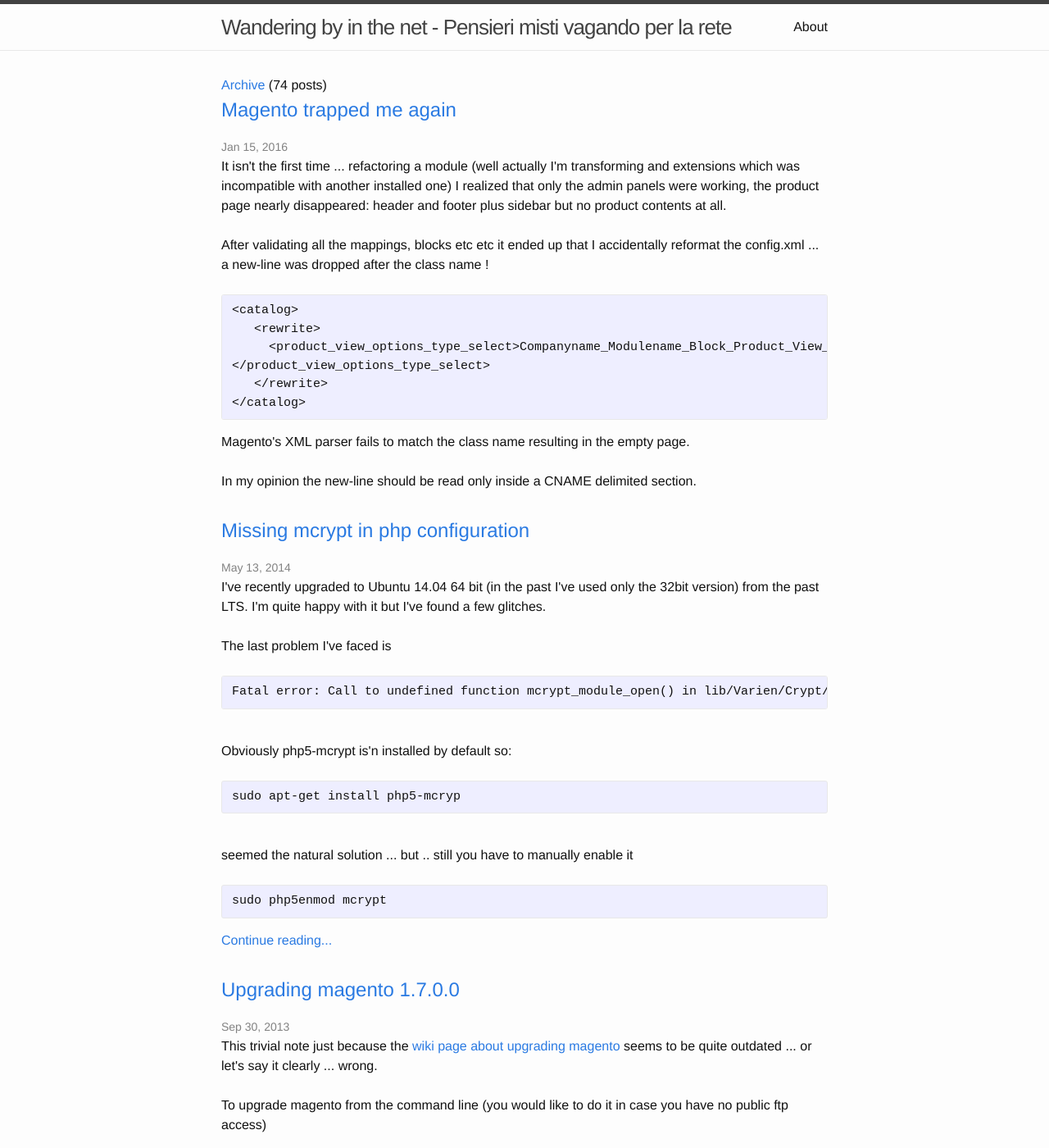
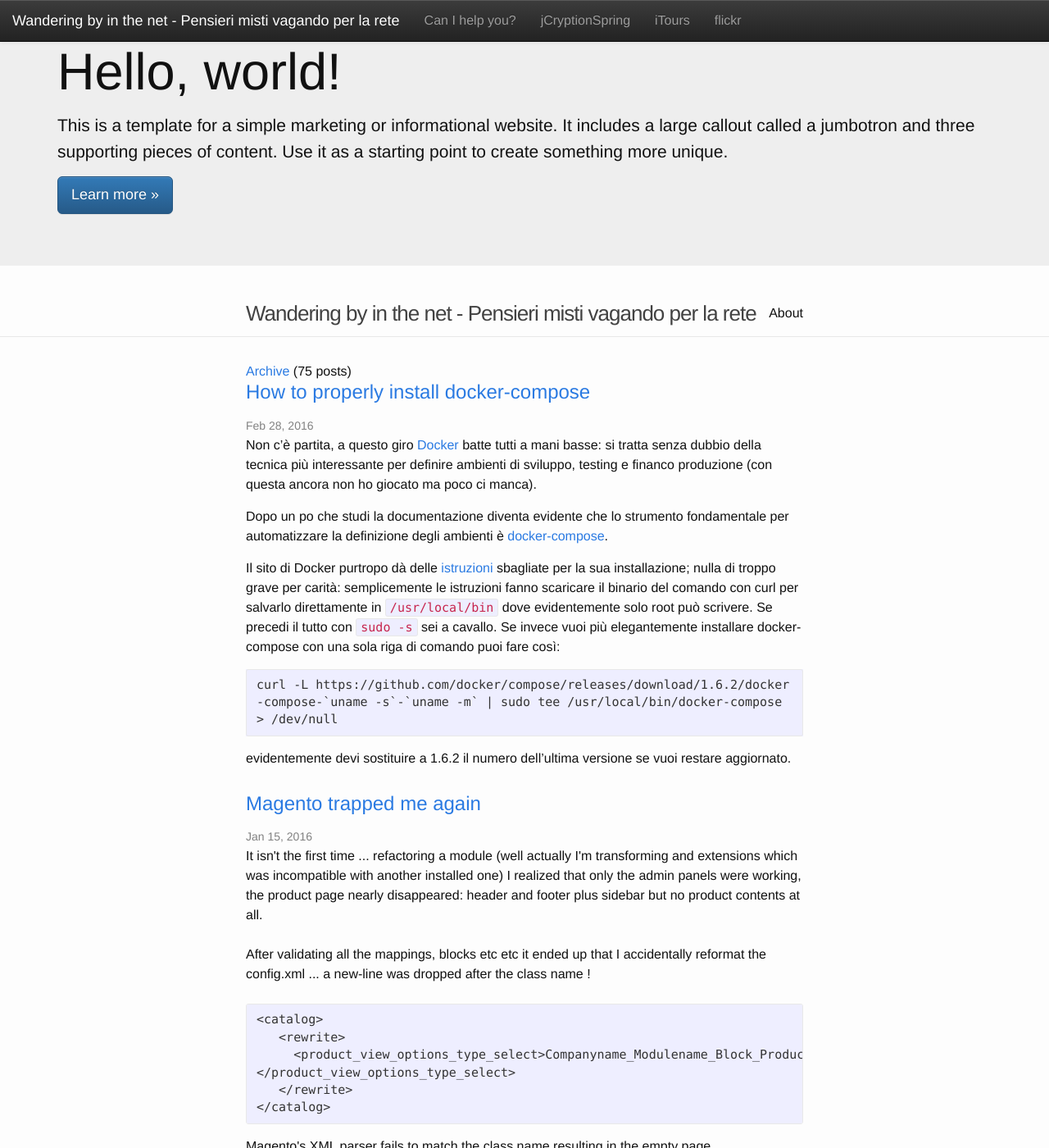
Before and after one commit to lrkwz/lrkwz.github.io, a Jekyll site: the page built from index.html, in a window 1280 px wide and 1400 px high. Shown: the whole window at 82% size. Built offline with Jekyll 4.4.1, drawn with Linux system fonts in a browser that asks for light colours; nearby versions of some CDN libraries; library files that are not in the unit come from our copies; the list of posts is cut into pages by our own code; some of the changed text lies outside the part shown.

Commit message:
Aggiornameti

````diff
--- a/_includes/footer.html
+++ b/_includes/footer.html
@@ -36,3 +36,9 @@
   </div>
 
 </footer>
+<script src="//ajax.googleapis.com/ajax/libs/jquery/1.11.2/jquery.min.js"></script>
+    <script>window.jQuery || document.write('<script src="js/vendor/jquery-1.11.2.min.js"><\/script>')</script>
+
+    <script src="js/vendor/bootstrap.min.js"></script>
+
+    <script src="js/main.js"></script>
--- a/_includes/head.html
+++ b/_includes/head.html
@@ -1,7 +1,20 @@
 <head>
   <meta charset="utf-8">
-  <meta http-equiv="X-UA-Compatible" content="IE=edge">
+  <meta http-equiv="X-UA-Compatible" content="IE=edge,chrome=1">
   <meta name="viewport" content="width=device-width, initial-scale=1">
+  <link rel="apple-touch-icon" href="assets/apple-touch-icon.png">
+
+  <link rel="stylesheet" href="css/bootstrap.min.css">
+  <style>
+      body {
+          padding-top: 50px;
+          padding-bottom: 20px;
+      }
+  </style>
+  <link rel="stylesheet" href="css/bootstrap-theme.min.css">
+  <link rel="stylesheet" href="css/main.css">
+
+  <script src="js/vendor/modernizr-2.8.3-respond-1.4.2.min.js"></script>
 
   <title>{% if page.title %}{{ page.title | escape }}{% else %}{{ site.title | escape }}{% endif %}</title>
   <meta name="description" content="{% if page.excerpt %}{{ page.excerpt | strip_html | strip_newlines | truncate: 160 }}{% else %}{{ site.description }}{% endif %}">
--- a/_includes/header.html
+++ b/_includes/header.html
@@ -1,4 +1,44 @@
 <header class="site-header">
+<!--[if lt IE 8]>
+    <p class="browserupgrade">You are using an <strong>outdated</strong> browser. Please <a href="http://browsehappy.com/">upgrade your browser</a> to improve your experience.</p>
+<![endif]-->
+<nav class="navbar navbar-default navbar-inverse navbar-fixed-top" role="navigation">
+<div class="container-fluid">
+<div class="navbar-header">
+  <button type="button" class="navbar-toggle collapsed" data-toggle="collapse" data-target="#navbar" aria-expanded="false" aria-controls="navbar">
+    <span class="sr-only">Toggle navigation</span>
+    <span class="icon-bar"></span>
+    <span class="icon-bar"></span>
+    <span class="icon-bar"></span>
+  </button>
+  <a class="navbar-brand" href="/">{{ site.title | escape }}</a>
+</div>
+<!-- Collect the nav links, forms, and other content for toggling -->
+   <div class="collapse navbar-collapse" id="bs-example-navbar-collapse-1">
+     <ul class="nav navbar-nav">
+       <li><a href="http://www.linkedin.com/in/lrkwz/it">Can I help you?</a></li>
+       <li><a href="http://lrkwz.github.com/jCryptionSpring/">jCryptionSpring</a></li>
+       <li><a href="#">iTours</a></li>
+       <li><a href="http://www.flickr.com/lrkwz">flickr</a></li>
+     </ul>
+     <form class="hidden navbar-form navbar-left" role="search">
+       <div class="form-group">
+         <input type="text" class="form-control" placeholder="Search">
+       </div>
+       <button type="submit" class="btn btn-default">Submit</button>
+     </form>
+   </div><!-- /.navbar-collapse -->
+</div>
+</nav>
+
+<!-- Main jumbotron for a primary marketing message or call to action -->
+<div class="jumbotron">
+  <div class="container">
+    <h1>Hello, world!</h1>
+    <p>This is a template for a simple marketing or informational website. It includes a large callout called a jumbotron and three supporting pieces of content. Use it as a starting point to create something more unique.</p>
+    <p><a class="btn btn-primary btn-lg" href="#" role="button">Learn more &raquo;</a></p>
+  </div>
+</div>
 
   <div class="wrapper">
 
--- a/_layouts/default.html
+++ b/_layouts/default.html
@@ -1,5 +1,8 @@
 <!DOCTYPE html>
-<html>
+<!--[if lt IE 7]>      <html class="no-js lt-ie9 lt-ie8 lt-ie7" lang=""> <![endif]-->
+<!--[if IE 7]>         <html class="no-js lt-ie9 lt-ie8" lang=""> <![endif]-->
+<!--[if IE 8]>         <html class="no-js lt-ie9" lang=""> <![endif]-->
+<!--[if gt IE 8]><!--> <html class="no-js" lang=""> <!--<![endif]-->
 
   {% include head.html %}
 
@@ -14,7 +17,7 @@
     </div>
 
     {% include footer.html %}
-
+    {% include analytics.html %}
   </body>
 
 </html>
--- a/_layouts/full.html
+++ b/_layouts/full.html
@@ -1,5 +1,8 @@
 <!DOCTYPE html>
-<html>
+<!--[if lt IE 7]>      <html class="no-js lt-ie9 lt-ie8 lt-ie7" lang=""> <![endif]-->
+<!--[if IE 7]>         <html class="no-js lt-ie9 lt-ie8" lang=""> <![endif]-->
+<!--[if IE 8]>         <html class="no-js lt-ie9" lang=""> <![endif]-->
+<!--[if gt IE 8]><!--> <html class="no-js" lang=""> <!--<![endif]-->
 {% include head.html %}
   <body>
 {% include header.html %}
--- /dev/null
+++ b/_posts/2016-02-28-properly-install-docker-compose.md
@@ -0,0 +1,21 @@
+---
+layout: post
+title: How to properly install docker-compose
+date: '2016-02-28'
+author: Luca Orlandi
+tags:
+- docker
+- docker-compose
+- ubuntu
+---
+
+Non c'è partita, a questo giro [Docker](http://www.docker.com) batte tutti a mani basse: si tratta senza dubbio della tecnica più interessante per definire ambienti di sviluppo, testing e financo produzione (con questa ancora non ho giocato ma poco ci manca).
+
+Dopo un po che studi la documentazione diventa evidente che lo strumento fondamentale per automatizzare la definizione degli ambienti è [docker-compose](https://docs.docker.com/compose/).
+
+Il sito di Docker purtropo dà delle [istruzioni](https://docs.docker.com/compose/install) sbagliate per la sua installazione; nulla di troppo grave per carità: semplicemente le istruzioni fanno scaricare il binario del comando con curl per salvarlo direttamente in ```/usr/local/bin``` dove evidentemente solo root può scrivere. Se precedi il tutto con ```sudo -s``` sei a cavallo.
+Se invece vuoi più elegantemente installare docker-compose con una sola riga di comando puoi fare così:
+
+    curl -L https://github.com/docker/compose/releases/download/1.6.2/docker-compose-`uname -s`-`uname -m` | sudo tee /usr/local/bin/docker-compose > /dev/null
+
+evidentemente devi sostituire a 1.6.2 il numero dell'ultima versione se vuoi restare aggiornato.
--- a/assets/css/main.css
+++ /dev/null
@@ -1,5 +0,0 @@
-
-
-/* ==========================================================================
-   Author's custom styles
-   ========================================================================== */
````
Also changed, not shown: css/bootstrap-theme.css (renamed from assets/css/bootstrap-theme.css), css/bootstrap-theme.min.css (renamed from assets/css/bootstrap-theme.min.css), css/bootstrap.css (renamed from assets/css/bootstrap.css), css/bootstrap.min.css (renamed from assets/css/bootstrap.min.css), tile-wide.png (added), tile.png (added), 4 other files.
